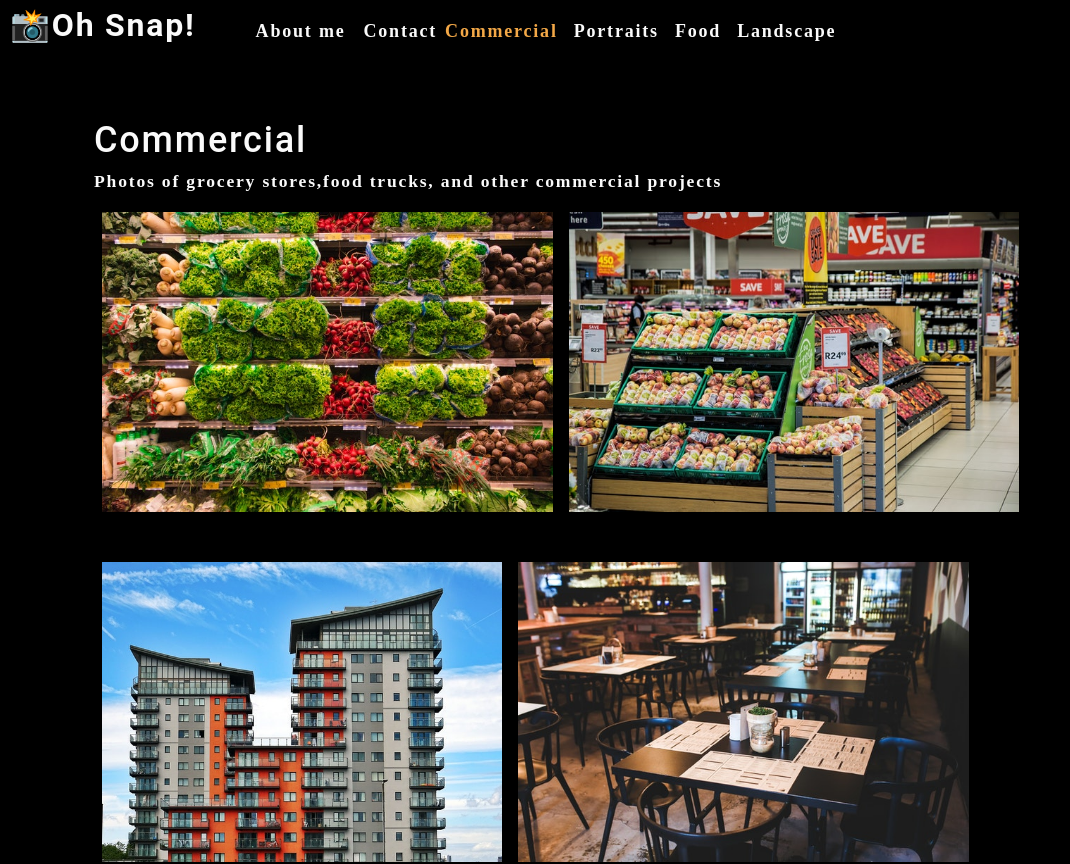
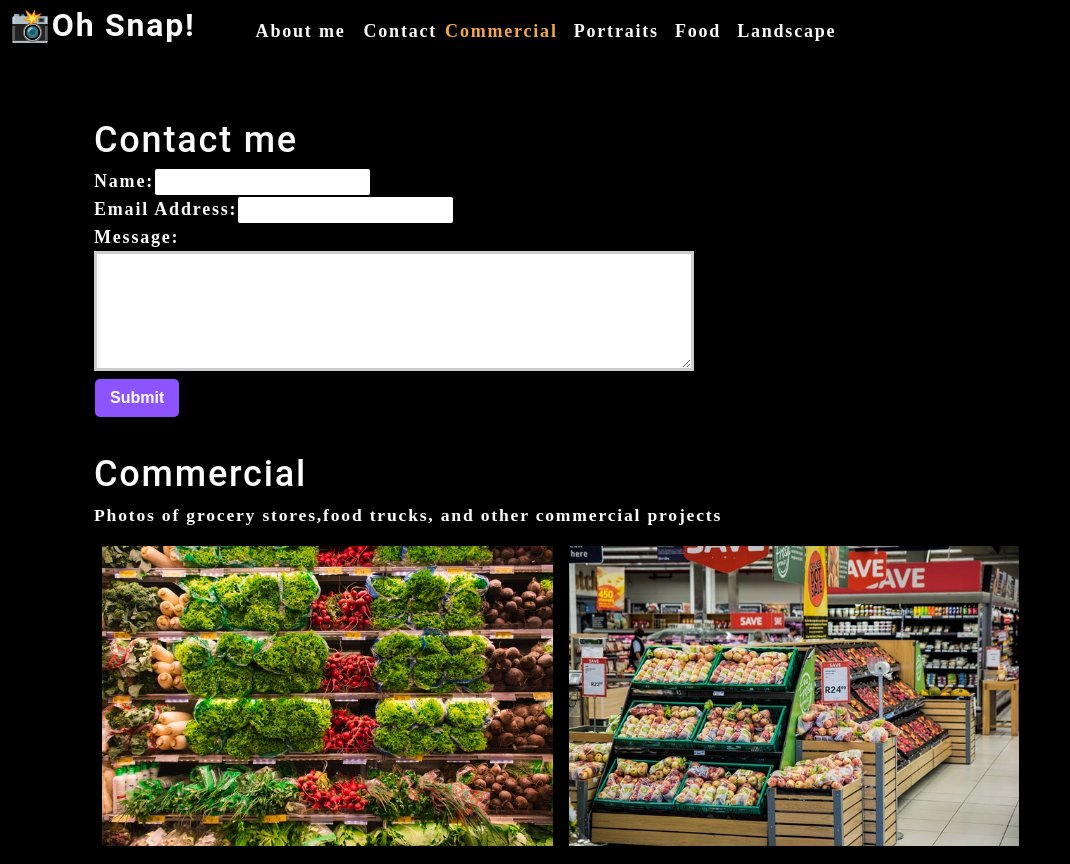
Before and after one commit to mavisyupyup1/photo-port, a React (Create React App) app: page / in a window 1280 px wide. Shown: the top 864 px of the page, without its empty margins (0-1070 px from the left). Built offline with nearby package versions, Linux system fonts and the light colour scheme.

Commit message:
added comtact form

```diff
--- a/src/App.js
+++ b/src/App.js
@@ -3,6 +3,7 @@
 import Nav from './components/Nav'
 import Gallery  from './components/Gallery';
 import './App.css';
+import ContactForm from './components/Contact';
 
 function App() {
   const [categories] =useState([
@@ -30,6 +31,7 @@
         currentCategory={currentCategory}
       ></Nav>
       <main>
+        <ContactForm></ContactForm>
         <Gallery currentCategory={currentCategory}></Gallery>
         <About></About>
       </main>
--- /dev/null
+++ b/src/components/Contact/index.js
@@ -0,0 +1,35 @@
+import React,{useState} from "react";
+
+function ContactForm(){
+    const [formState, setFormState] = useState({name:'', email:'',message:""})
+    const {name,email,message}= formState
+    function handleChange(e){
+        setFormState({...formState, [e.target.name]: e.target.value })
+    }
+    function handleSubmit(e){
+        e.preventDefault()
+        console.log(formState)
+    }
+return(
+    <section>
+        <h1>Contact me</h1>
+        <form id="contact-form" onSubmit={handleSubmit}>
+            <div>
+                <label htmlFor="name">Name:</label>
+                <input type="text" name="name" defaultValue={name} onChange={handleChange}/>
+            </div>
+            <div>
+                <label htmlFor="email">Email Address:</label>
+                <input type="email" name="email" defaultValue={email} onChange={handleChange}/>
+            </div>
+            <div>
+                <label htmlFor="message">Message:</label>
+                <textarea name="message" row="5" defaultValue={message} onChange={handleChange}/>
+            </div>
+            <button type="submit">Submit</button>
+        </form>
+    </section>
+)
+}
+
+export default ContactForm;
```
